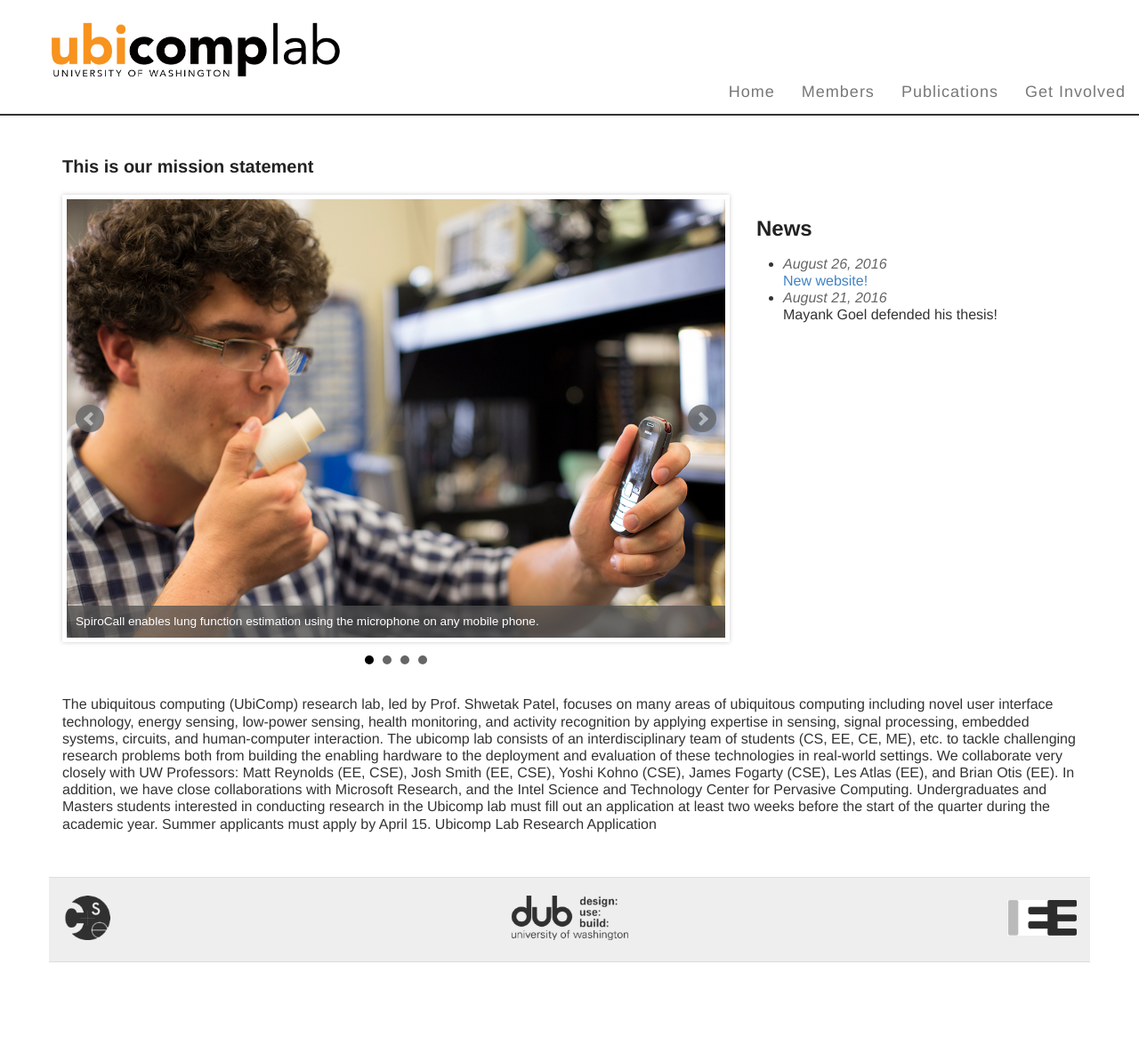
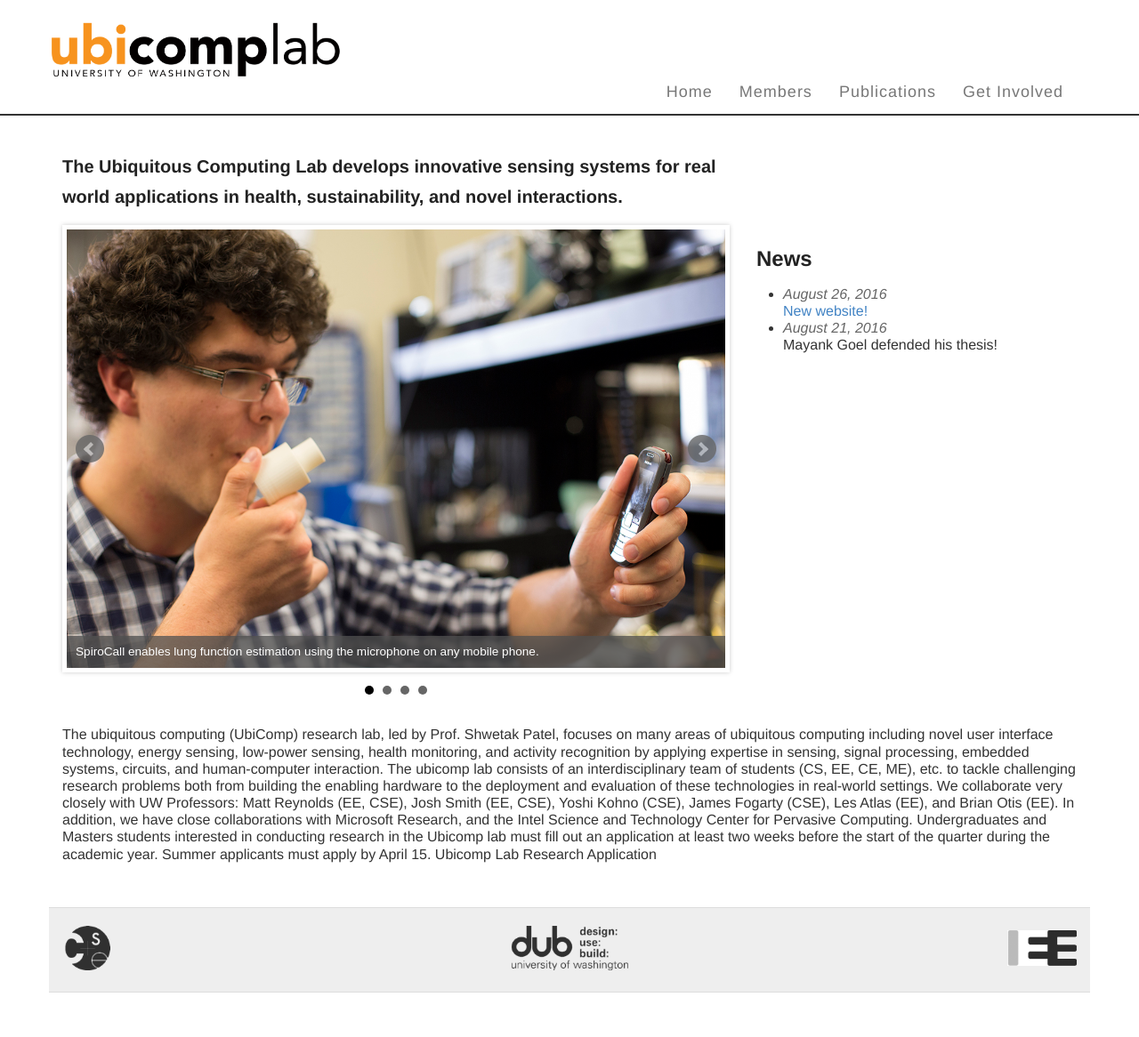
Before and after one commit to ubicomplab/ubicomplab.github.io, a Jekyll site: the page built from index.html, in a window 1280 px wide. Shown: the whole page at 89% size. Built offline with Jekyll 4.4.1, drawn with Linux system fonts in a browser that asks for light colours; some web fonts are replaced; before the commit the page ends 1132 px from its top, so only the background shows below that.

Commit message:
fixed navbar

```diff
--- a/index.html
+++ b/index.html
@@ -5,7 +5,7 @@
 
 <div class="row">
   <div class="col-sm-8">
-    <h3>This is our mission statement</h3>
+    <h3>The Ubiquitous Computing Lab develops innovative sensing systems for real world applications in <b>health</b>, <b>sustainability</b>, and <b>novel interactions</b>.</h3>
   </div>
 
 </div>
--- a/style.scss
+++ b/style.scss
@@ -227,7 +227,12 @@
 
     @media (min-width: 768px){
 
-      height: 40px!important;
+      height: 108px!important;
+      position: relative;
+
+      .fix-nav & {
+          height: 40px!important;
+      }
       ul {
         position: absolute;
         right: 0px;
```
